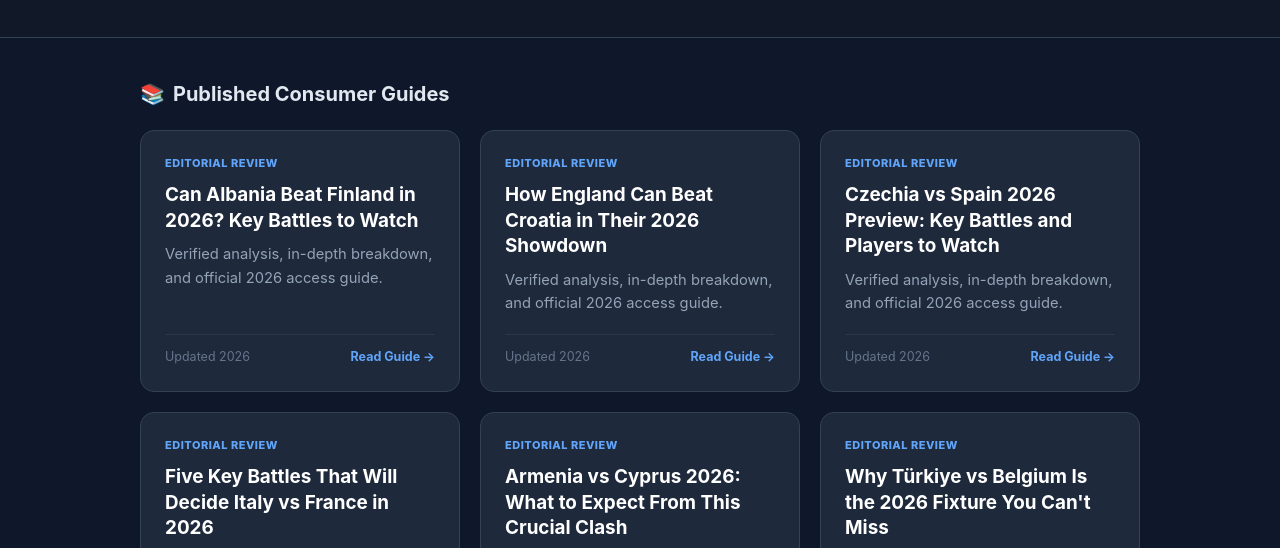
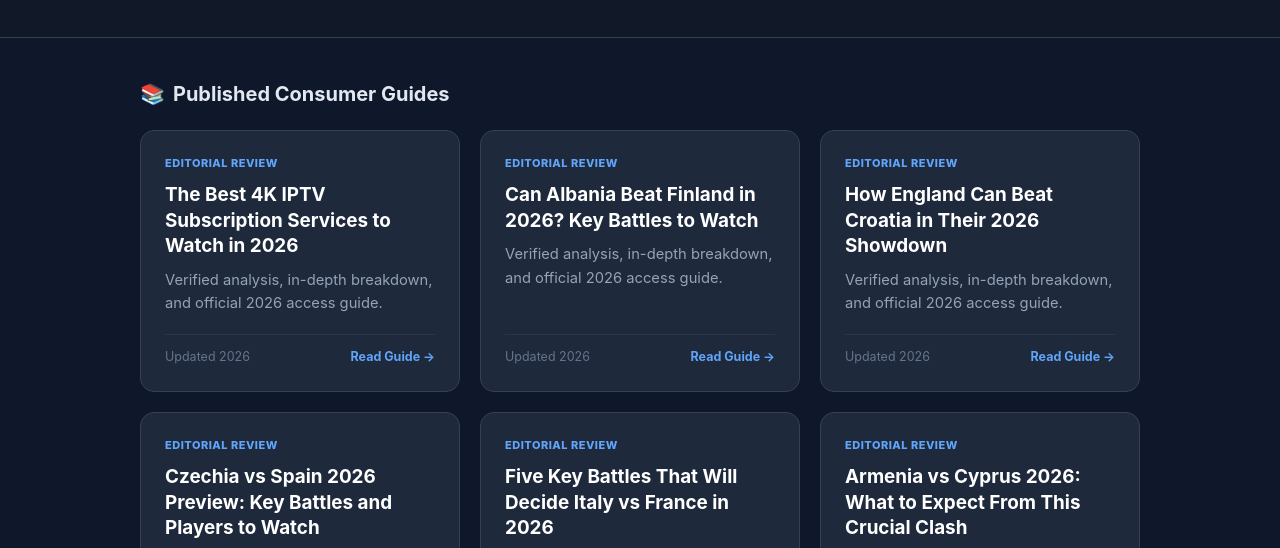
Before and after one commit to grandbrav-gif/grandbrav-gif.github.io, a plain HTML site: page index.html in a window 1280 px wide. Shown: the part 221-769 px from the top of the page. Drawn offline with Linux system fonts and the light colour scheme.

Commit message:
Feature the-best-4k-iptv-subscription-services-to-watch-in-2026-266 on homepage

```diff
--- a/index.html
+++ b/index.html
@@ -38,6 +38,15 @@
     <div class="grid-title"><span>📚</span> Published Consumer Guides</div>
     <div class="grid" id="article-list">
       <!-- ARTICLES_START -->
+      <a href="https://grandbrav-gif.github.io/posts/the-best-4k-iptv-subscription-services-to-watch-in-2026-266.html" class="card">
+        <span class="card-tag">EDITORIAL REVIEW</span>
+        <h3>The Best 4K IPTV Subscription Services to Watch in 2026</h3>
+        <p class="card-desc">Verified analysis, in-depth breakdown, and official 2026 access guide.</p>
+        <div class="card-footer">
+          <span class="card-date">Updated 2026</span>
+          <span class="card-read">Read Guide &rarr;</span>
+        </div>
+      </a>
       <a href="https://grandbrav-gif.github.io/posts/can-albania-beat-finland-in-2026-key-battles-to-watch-311.html" class="card">
         <span class="card-tag">EDITORIAL REVIEW</span>
         <h3>Can Albania Beat Finland in 2026? Key Battles to Watch</h3>
```
